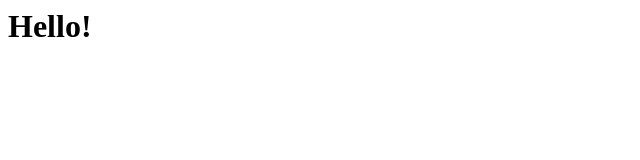
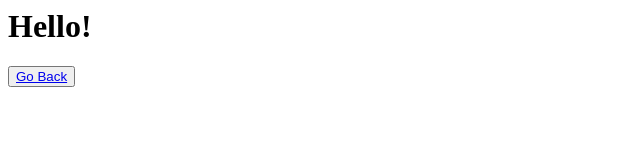
Before and after one commit to TennouGet/chicoapp, a plain HTML site: page index.html in a window 1280 px wide. Shown: the whole page, without its empty margins (0-640 px from the left). Drawn offline with Linux system fonts and the light colour scheme.

Commit message:
Update index.html

```diff
--- a/index.html
+++ b/index.html
@@ -1 +1,2 @@
 <h1>Hello!</h1>
+<button type="button"><a href="main.cgi">Go Back</a></button>
```
